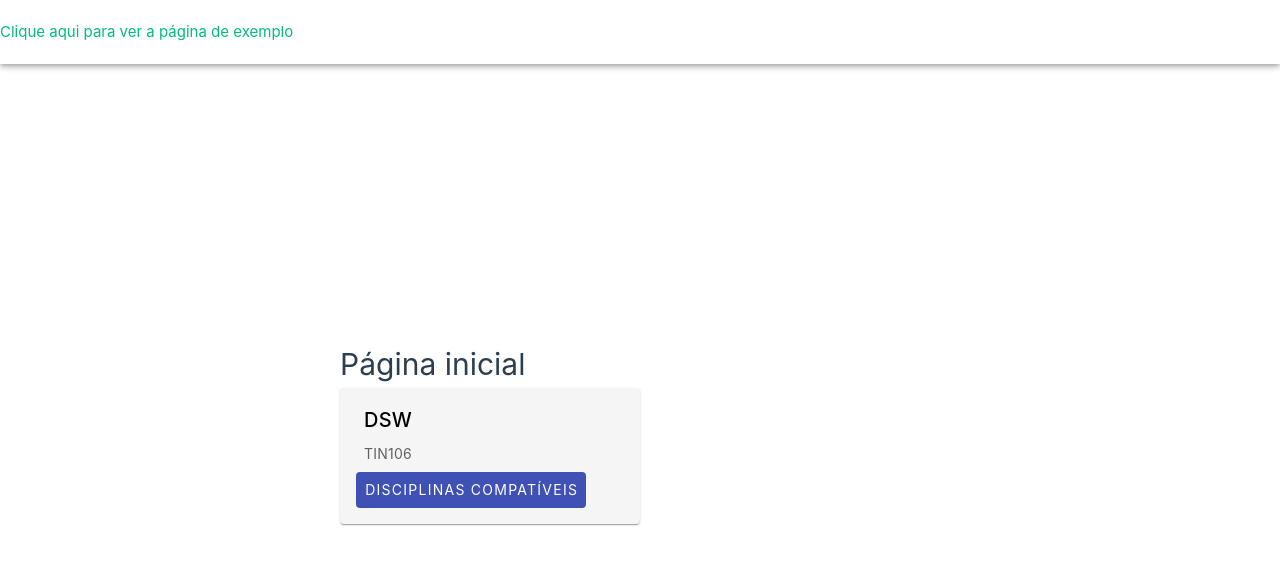
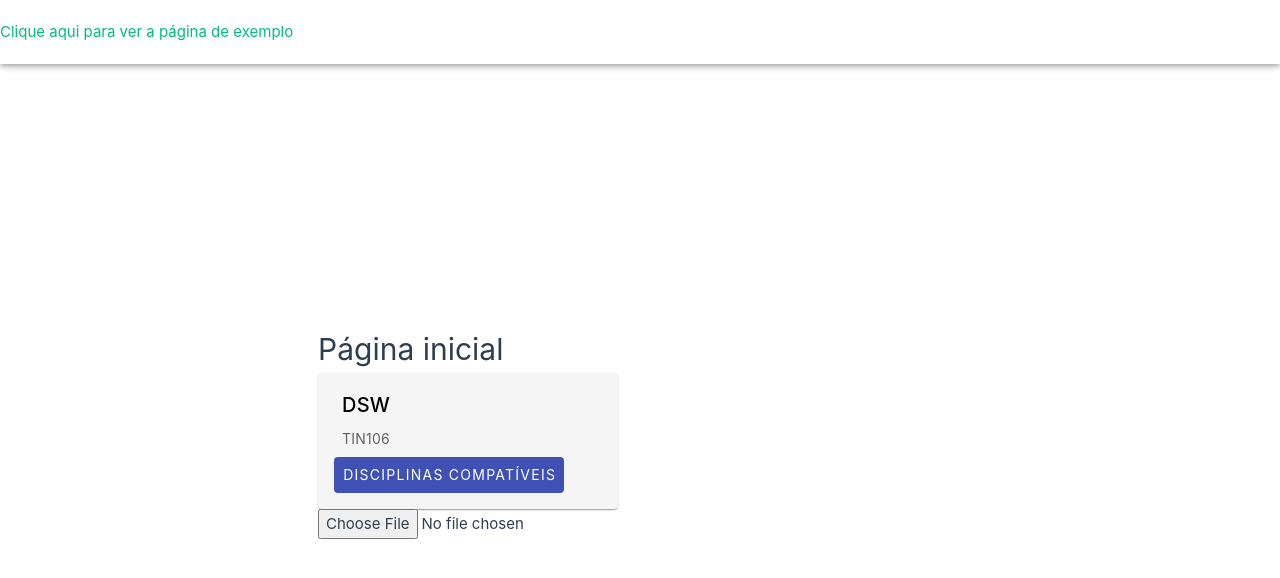
Before and after one commit to phrj94/sistema-apoio-bsi, a Vue app: page / in a window 1280 px wide. Shown: the top 578 px of the page. Built offline with nearby package versions, Linux system fonts and the light colour scheme.

Commit message:
Versão rudimentar de ler histórico

```diff
--- a/package.json
+++ b/package.json
@@ -11,7 +11,8 @@
   "dependencies": {
     "vue": "^3.2.45",
     "vue-router": "^4.1.6",
-    "vuetify": "^3.1.2"
+    "vuetify": "^3.1.2",
+    "xlsx": "^0.18.5"
   },
   "devDependencies": {
     "@rushstack/eslint-patch": "^1.1.4",
--- a/src/views/PaginaInicial.vue
+++ b/src/views/PaginaInicial.vue
@@ -2,17 +2,31 @@
     <div>
         <h1>Página inicial</h1>
         <CaixaDisciplina :disciplina="{ nome: 'Desenvolvimento de Servidores Web', sigla: 'DSW', codigo: 'TIN106' }" />
+        <input type="file" ref="historicoArq" @change="lerPlanilhaDisciplinas" />
     </div>
 </template>
 <script>
 import CaixaDisciplina from '../components/CaixaDisciplina.vue';
-
+import { read, utils } from 'xlsx'
 
 export default {
     name: "PaginaInicial",
-    data: () => ({}),
+    data: () => ({ historico: null }),
     methods: {
-        lerPlanilhaDisciplinas() { }
+        async lerPlanilhaDisciplinas() {
+            //Lê o arquivo enviado pelo usuário no input
+            const arquivo = this.$refs.historicoArq.files[0];
+
+            //Transforma o arquivo lido em um array
+            const arquivoArray = await arquivo.arrayBuffer();
+
+            //Lê o arquivo em buffer e retorna um xlxs manipulável
+            const arquivoXSLX = read(arquivoArray);
+
+            // Transforma as planilhas em cada aba em um JSON.
+            const historicoJSON = utils.sheet_to_json(arquivoXSLX.Sheets[arquivoXSLX.SheetNames[0]]);
+            console.log(historicoJSON)
+        }
     },
     components: { CaixaDisciplina }
 }
```
Also changed, not shown: 1 other file (tests, documents, lock files or other folders).
